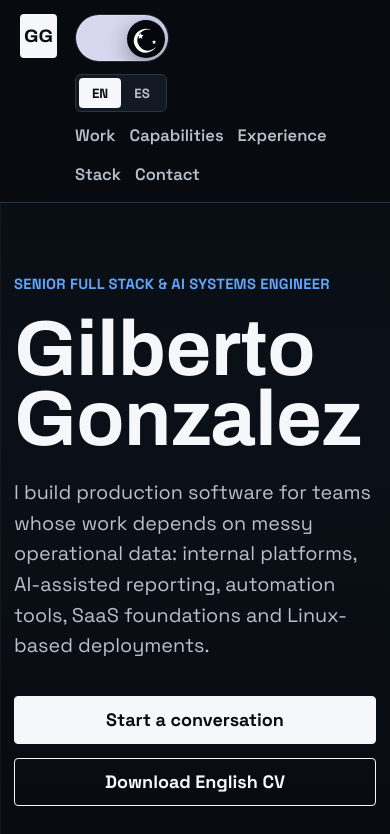
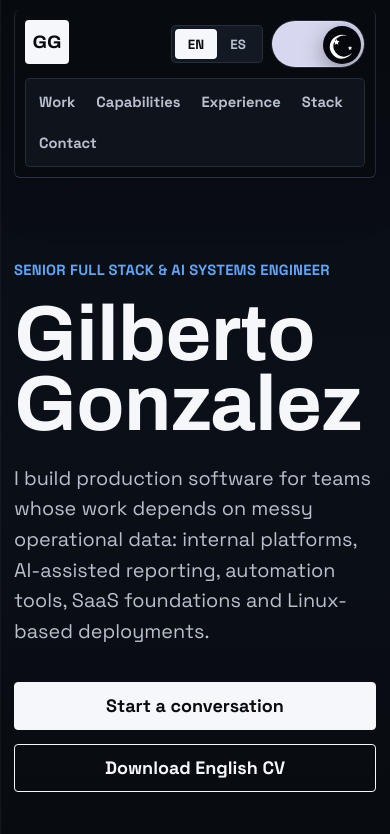
Before and after one commit to Gilbertmax/Portafolio_Gilberto, a React (Vite) app: page / in a window 390 px wide. Shown: the top 834 px of the page. Built offline with nearby package versions, Linux system fonts and the light colour scheme.

Commit message:
Refine professional header design

```diff
--- a/src/App.css
+++ b/src/App.css
@@ -20,60 +20,120 @@
   position: sticky;
   top: 0;
   z-index: 5;
+  padding: 14px clamp(14px, 4vw, 48px);
+  background: transparent;
+  border-bottom: 0;
+}
+
+.header-frame {
   display: flex;
   align-items: center;
   justify-content: space-between;
-  min-height: 72px;
-  padding: 0 clamp(20px, 5vw, 72px);
+  gap: clamp(16px, 3vw, 36px);
+  width: min(1240px, 100%);
+  min-height: 64px;
+  margin-inline: auto;
+  padding: 8px 10px 8px 12px;
   background: var(--header-bg);
   border-bottom: 1px solid var(--border);
-  backdrop-filter: blur(14px);
+  border-left: 1px solid color-mix(in srgb, var(--border) 72%, transparent);
+  border-right: 1px solid color-mix(in srgb, var(--border) 72%, transparent);
+  border-radius: 6px;
+  backdrop-filter: blur(18px);
+  box-shadow: 0 18px 60px rgba(8, 11, 16, 0.08);
 }
 
 .brand {
+  display: inline-flex;
+  align-items: center;
+  gap: 12px;
+  min-width: 238px;
+  color: var(--text);
+  font-family: var(--heading);
+  text-decoration: none;
+}
+
+.brand-mark {
   display: inline-grid;
   place-items: center;
   width: 44px;
   height: 44px;
+  flex: 0 0 auto;
   background: var(--text);
   color: var(--background);
   border-radius: 4px;
-  font-family: var(--heading);
+  font-weight: 700;
+}
+
+.brand-copy {
+  display: grid;
+  gap: 2px;
+  line-height: 1;
+}
+
+.brand-copy strong {
+  font-size: 0.98rem;
+}
+
+.brand-copy small {
+  color: var(--muted);
+  font-family: var(--body);
+  font-size: 0.72rem;
+  font-weight: 700;
+}
+
+.primary-nav {
+  display: flex;
+  align-items: center;
+  justify-content: center;
+  gap: 4px;
+  min-height: 46px;
+  padding: 4px;
+  border: 1px solid color-mix(in srgb, var(--border) 78%, transparent);
+  border-radius: 5px;
+  background: color-mix(in srgb, var(--surface-raised) 70%, transparent);
+}
+
+.header-controls {
+  display: flex;
+  align-items: center;
+  justify-content: flex-end;
+  gap: 10px;
+  min-width: 238px;
+}
+
+.primary-nav a,
+.contact-links a {
+  color: var(--muted);
+  font-size: 0.86rem;
   font-weight: 700;
   text-decoration: none;
+  white-space: nowrap;
 }
 
-nav {
-  display: flex;
-  align-items: center;
-  gap: clamp(14px, 3vw, 34px);
+.primary-nav a {
+  padding: 9px 12px;
+  border-radius: 4px;
+  transition:
+    background 180ms ease,
+    color 180ms ease;
 }
 
-.header-actions {
-  display: flex;
-  align-items: center;
-  gap: clamp(18px, 3vw, 36px);
+.primary-nav a:hover,
+.contact-links a:hover {
+  color: var(--accent);
 }
 
-nav a,
-.contact-links a {
-  color: var(--muted);
-  font-size: 0.92rem;
-  font-weight: 600;
-  text-decoration: none;
-}
-
-nav a:hover,
-.contact-links a:hover {
-  color: var(--accent);
+.primary-nav a:hover {
+  background: var(--accent-soft);
 }
 
 .language-switcher {
   display: inline-flex;
   min-height: 38px;
   padding: 3px;
-  border: 1px solid var(--border);
-  border-radius: 6px;
+  border: 1px solid color-mix(in srgb, var(--border) 82%, transparent);
+  border-radius: 5px;
   background: var(--surface-raised);
 }
 
@@ -1072,21 +1132,25 @@ nav a:hover,
 
 @media (max-width: 900px) {
   .site-header {
-    align-items: flex-start;
-    gap: 18px;
-    padding-top: 14px;
-    padding-bottom: 14px;
+    padding: 10px 14px;
   }
 
-  .header-actions {
-    flex-direction: column-reverse;
-    align-items: flex-end;
-    gap: 12px;
+  .header-frame {
+    flex-wrap: wrap;
+    gap: 10px;
+    padding: 10px;
   }
 
-  nav {
+  .brand,
+  .header-controls {
+    min-width: 0;
+  }
+
+  .primary-nav {
+    order: 3;
+    width: 100%;
     flex-wrap: wrap;
-    justify-content: flex-end;
+    justify-content: flex-start;
   }
 
   .hero,
@@ -1136,18 +1200,33 @@ nav a:hover,
     position: static;
   }
 
-  .header-actions {
-    width: 100%;
-    align-items: stretch;
+  .header-frame {
+    align-items: start;
   }
 
-  nav {
-    width: 100%;
-    justify-content: flex-start;
+  .brand {
+    min-width: 44px;
+  }
+
+  .brand-copy {
+    display: none;
+  }
+
+  .header-controls {
+    gap: 8px;
   }
 
   .language-switcher {
     width: max-content;
+  }
+
+  .primary-nav {
+    gap: 3px;
+  }
+
+  .primary-nav a {
+    padding: 8px 9px;
+    font-size: 0.82rem;
   }
 
   .section-shell {
--- a/src/components/Header.tsx
+++ b/src/components/Header.tsx
@@ -12,17 +12,26 @@ type HeaderProps = {
 export function Header({ content, language, theme, onLanguageChange, onThemeToggle }: HeaderProps) {
   return (
     <header className="site-header" aria-label={content.aria.nav}>
+      <div className="header-frame">
         <a className="brand" href="#top" aria-label="Gilberto Gonzalez home">
+          <span className="brand-mark" aria-hidden="true">
             GG
+          </span>
+          <span className="brand-copy">
+            <strong>Gilberto Gonzalez</strong>
+            <small>{language === 'en' ? 'Full stack systems' : 'Sistemas full stack'}</small>
+          </span>
         </a>
-      <div className="header-actions">
-        <nav>
+
+        <nav className="primary-nav" aria-label={content.aria.nav}>
           <a href="#work">{content.nav[0]}</a>
           <a href="#capabilities">{content.nav[1]}</a>
           <a href="#experience">{content.nav[2]}</a>
           <a href="#stack">{content.nav[3]}</a>
           <a href="#contact">{content.nav[4]}</a>
         </nav>
+
+        <div className="header-controls">
           <div className="language-switcher" aria-label={content.aria.language}>
             <button type="button" aria-pressed={language === 'en'} onClick={() => onLanguageChange('en')}>
               EN
@@ -33,6 +42,7 @@ export function Header({ content, language, theme, onLanguageChange, onThemeTogg
           </div>
           <ThemeToggle language={language} theme={theme} onToggle={onThemeToggle} />
         </div>
+      </div>
     </header>
   )
 }
```
Lines whose indentation alone changed are shown as unchanged.
